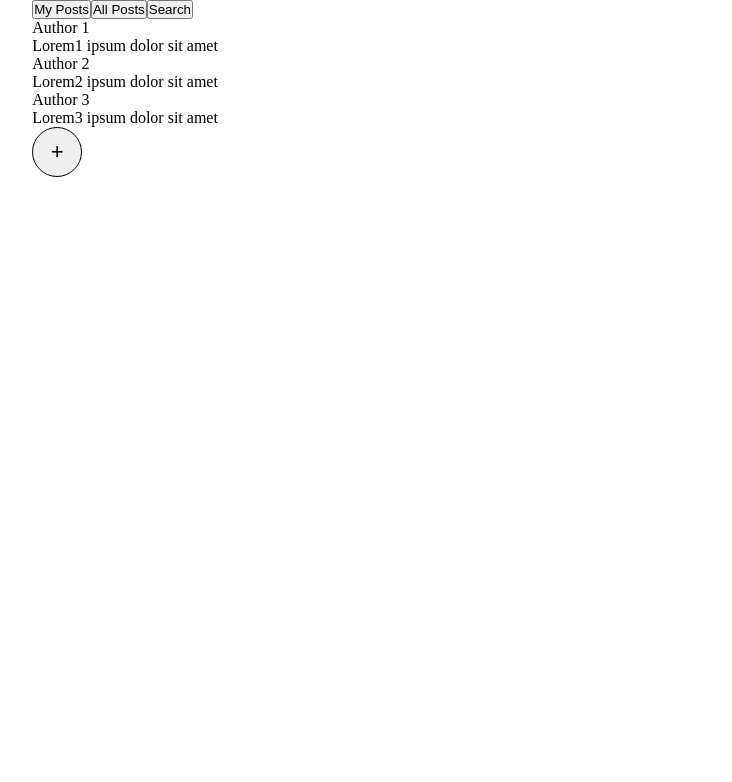
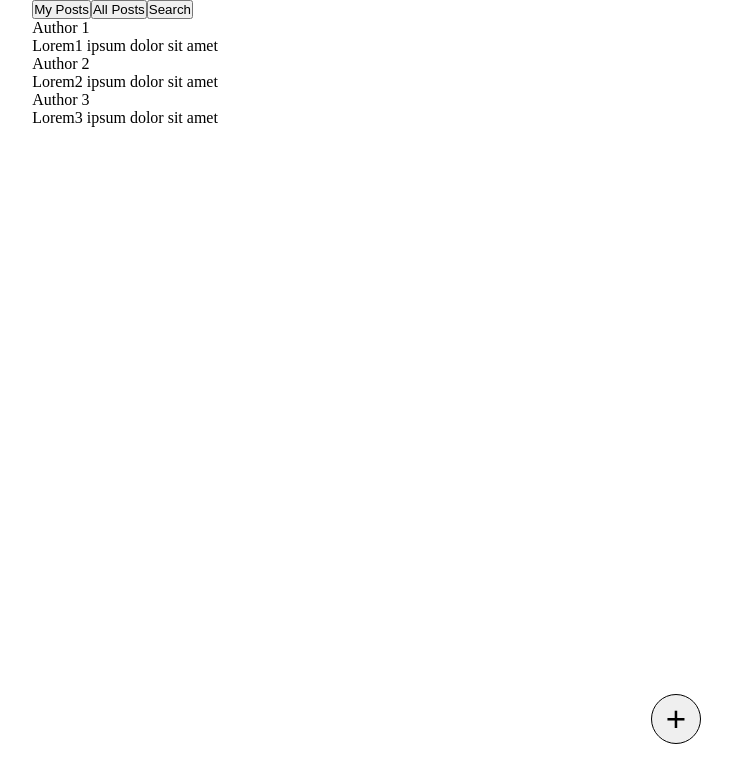
Before and after one commit to typeperfest/reachat, a React (Create React App) app: page /feed in a window 1280 px wide. Shown: the top 782 px of the page, without its empty margins (515-1247 px from the left). Built offline with nearby package versions, Linux system fonts and the light colour scheme.

Commit message:
change button position

```diff
--- a/src/components/FeedPage/styles/roundButton.css
+++ b/src/components/FeedPage/styles/roundButton.css
@@ -4,5 +4,11 @@
     border-radius: 50%;
     border: 1px solid #000;
     cursor: pointer;
-    font-size: 22px;
+    padding: 0;
+    font-size: 35px;
+    justify-items: center;
+
+    position: fixed;
+    bottom: 7vh;
+    right: 5vw;
 }
```
